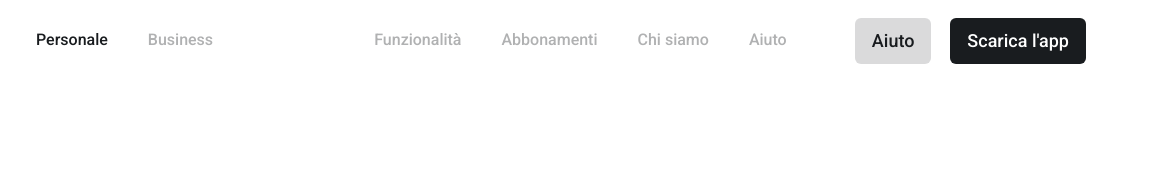
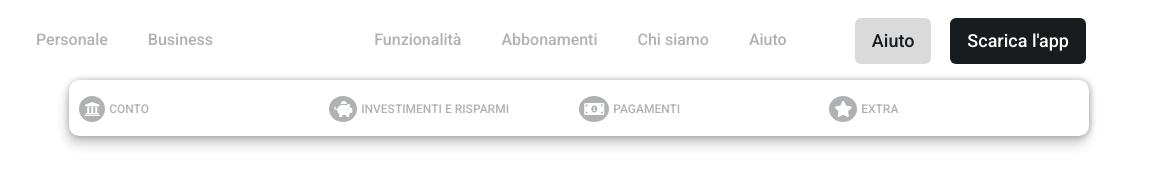
Before and after one commit to mrc-bsllt/js-html-css-revolut, a plain HTML site: page index.html in a window 1280 px wide. Shown: the full height of the page, 124-1280 px from the left. Drawn offline with nearby package versions, Linux system fonts and the light colour scheme.

Commit message:
bonus in lavorazione, mancano tutte le ul

```diff
--- a/css/style.css
+++ b/css/style.css
@@ -28,15 +28,27 @@
   border-radius: 10px;
   box-shadow: 1px 0px 6px 0px rgba(0, 0, 0, 0.3), -2px 8px 12px rgba(0, 0, 0, 0.2);
 }
+.dropdown_item.active {
+  display: block;
+}
 .dropdown_item a:hover {
   color: #191c1f;
 }
-.dropdown_item.active {
-  display: block;
+.dropdown_item i {
+  color: #ffffff;
+  background-color: #b0b1b2;
+  padding: 5px;
+  border-radius: 50%;
+  vertical-align: middle;
 }
 /* utilities */
 
 /* generale */
+h4 {
+  text-transform: uppercase;
+  display: inline-block;
+  font-size: 12px;
+}
 ul {
   list-style: none;
 }
@@ -92,6 +104,17 @@ header {
   display: flex;
   justify-content: flex-end;
 }
+#dropdown_list li.position_relative:nth-child(1) .dropdown_item {
+  left: -285px;
+  width: 1020px;
+  padding: 10px;
+}
+.conto,
+.investimenti,
+.pagamenti,
+.extra {
+  width: 25%;
+}
 #dropdown_list li.position_relative:nth-child(2) .dropdown_item {
   width: 160px;
 }
--- a/index.html
+++ b/index.html
@@ -6,14 +6,16 @@
     <!-- google fonts -->
     <link rel="preconnect" href="https://fonts.gstatic.com">
     <link href="https://fonts.googleapis.com/css2?family=Roboto:wght@400;500;700&display=swap" rel="stylesheet">
+    <!-- font awesomwe -->
+    <link rel="stylesheet" href="https://cdnjs.cloudflare.com/ajax/libs/font-awesome/5.15.1/css/all.min.css" integrity="sha512-+4zCK9k+qNFUR5X+cKL9EIR+ZOhtIloNl9GIKS57V1MyNsYpYcUrUeQc9vNfzsWfV28IaLL3i96P9sdNyeRssA==" crossorigin="anonymous" />
     <!-- bootstrap -->
     <link rel="stylesheet" href="https://maxcdn.bootstrapcdn.com/bootstrap/3.3.7/css/bootstrap.min.css" integrity="sha384-BVYiiSIFeK1dGmJRAkycuHAHRg32OmUcww7on3RYdg4Va+PmSTsz/K68vbdEjh4u" crossorigin="anonymous">
     <!-- foglio di stile personale -->
     <link rel="stylesheet" href="css/style.css">
     <!-- jquery -->
-    <script src="https://ajax.googleapis.com/ajax/libs/jquery/3.5.1/jquery.min.js"></script>
+    <!-- <script src="https://ajax.googleapis.com/ajax/libs/jquery/3.5.1/jquery.min.js"></script> -->
     <!-- file js personale -->
-    <script src="js/script.js" charset="utf-8"></script>
+    <!-- <script src="js/script.js" charset="utf-8"></script> -->
     <title>Rrevolut Nav</title>
   </head>
   <body>
@@ -40,7 +42,24 @@
             <ul id="dropdown_list">
               <li class="position_relative">
                 <a href="#">Funzionalità</a>
-                <ul class="dropdown_item"></ul>
+                <div class="dropdown_item active clearfix">
+                  <div class="conto float_left">
+                    <i class="fas fa-university"></i>
+                    <h4>Conto</h4>
+                  </div>
+                  <div class="investimenti float_left">
+                    <i class="fas fa-piggy-bank"></i>
+                    <h4>Investimenti e risparmi</h4>
+                  </div>
+                  <div class="pagamenti float_left">
+                    <i class="fas fa-money-bill-alt"></i>
+                    <h4>Pagamenti</h4>
+                  </div>
+                  <div class="extra float_left">
+                    <i class="fas fa-star"></i>
+                    <h4>Extra</h4>
+                  </div>
+                </div>
               </li>
               <li class="position_relative">
                 <a href="#">Abbonamenti</a>
--- a/js/script.js
+++ b/js/script.js
@@ -4,43 +4,43 @@ $(document).ready(
     // le <a> che hanno la classe active devono avere questo colore sempre
     $("a.active").css("color", "#191c1f");
     // tutti gli ul che sono dei dropdown
-    var dropdownUl = $("ul.dropdown_item");
+    var dropdownItem = $(".dropdown_item");
     // tutti gli li che hanno classe position_relative
     var liPositionRelative = $("li.position_relative");
     // VERSIONE CON IL MOUSE ALL'HOVER--------------------------------
 
-    // // quando vado sopra con il mouse alla li che contiene il dropdown menu
-    // liPositionRelative.mouseenter(
+    // quando vado sopra con il mouse alla li che contiene il dropdown menu
+    liPositionRelative.mouseenter(
+      function() {
+        $(this).children("a").css("color", "#191c1f");
+        var indexLi = $(this).index();
+        $(dropdownItem[indexLi]).fadeIn("fast");
+      }
+    );
+
+    // quando sposto il mouse dalla li che contiene il dropdown menu
+    liPositionRelative.mouseleave(
+      function() {
+        $(this).children("a").css("color", "#b0b1b2");
+        var indexLi = $(this).index();
+        $(dropdownItem[indexLi]).fadeOut(200);
+      }
+    );
+
+    // VERSIONE CON IL CLICK--------------------------------
+
+    // liPositionRelative.click(
     //   function() {
-    //     $(this).children("a").css("color", "#191c1f");
     //     var indexLi = $(this).index();
-    //     $(dropdownUl[indexLi]).fadeIn("fast");
+    //     $(dropdownItem[indexLi]).fadeToggle();
     //   }
     // );
     //
-    // // quando sposto il mouse dalla li che contiene il dropdown menu
     // liPositionRelative.mouseleave(
     //   function() {
-    //     $(this).children("a").css("color", "#b0b1b2");
-    //     var indexLi = $(this).index();
-    //     $(dropdownUl[indexLi]).fadeOut(200);
+    //     dropdownItem.fadeOut(200);
     //   }
     // );
 
-    // VERSIONE CON IL CLICK--------------------------------
-
-    liPositionRelative.click(
-      function() {
-        var indexLi = $(this).index();
-        $(dropdownUl[indexLi]).fadeToggle();
-      }
-    );
-
-    liPositionRelative.mouseleave(
-      function() {
-        dropdownUl.fadeOut(200);
-      }
-    );
-
   }
 );
```
